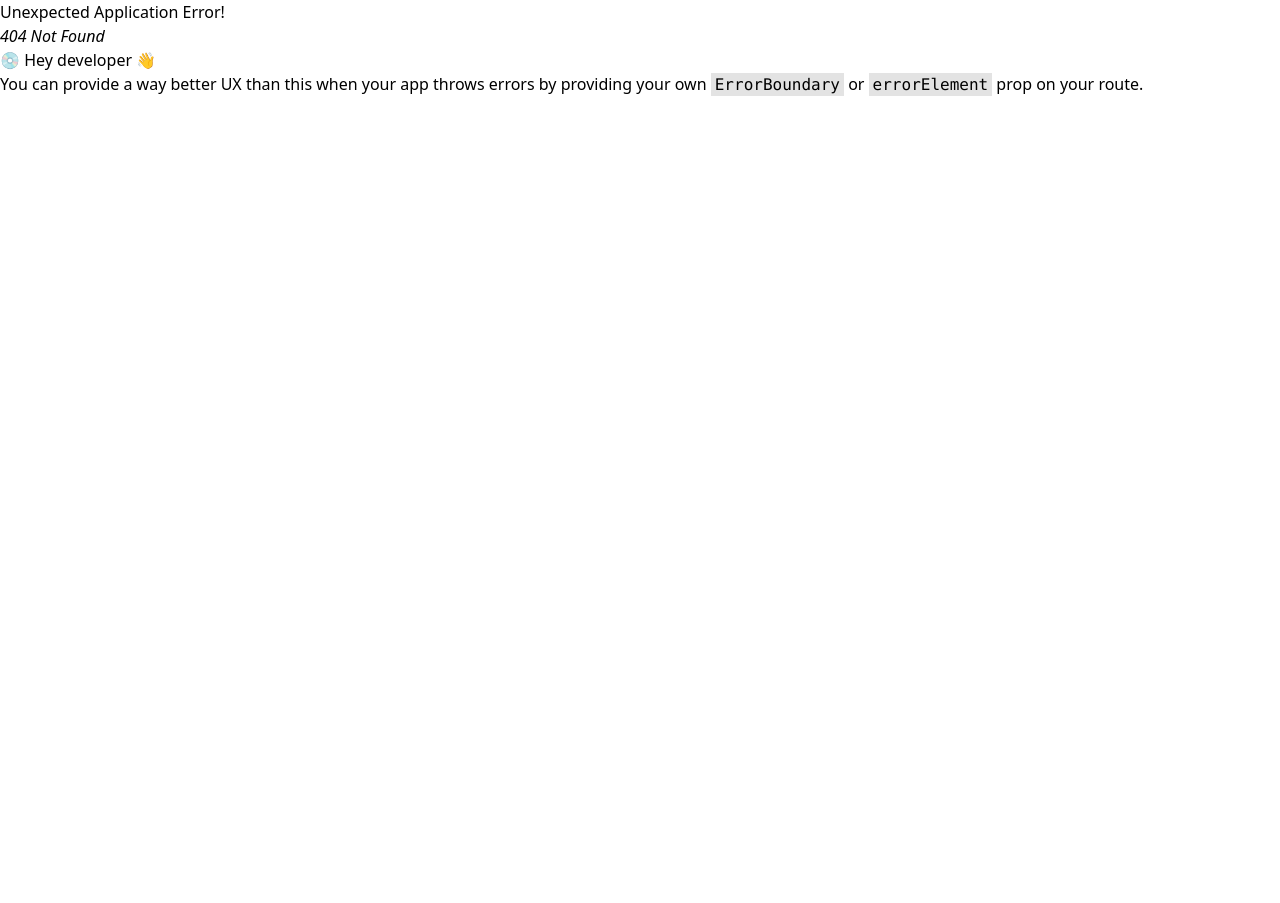
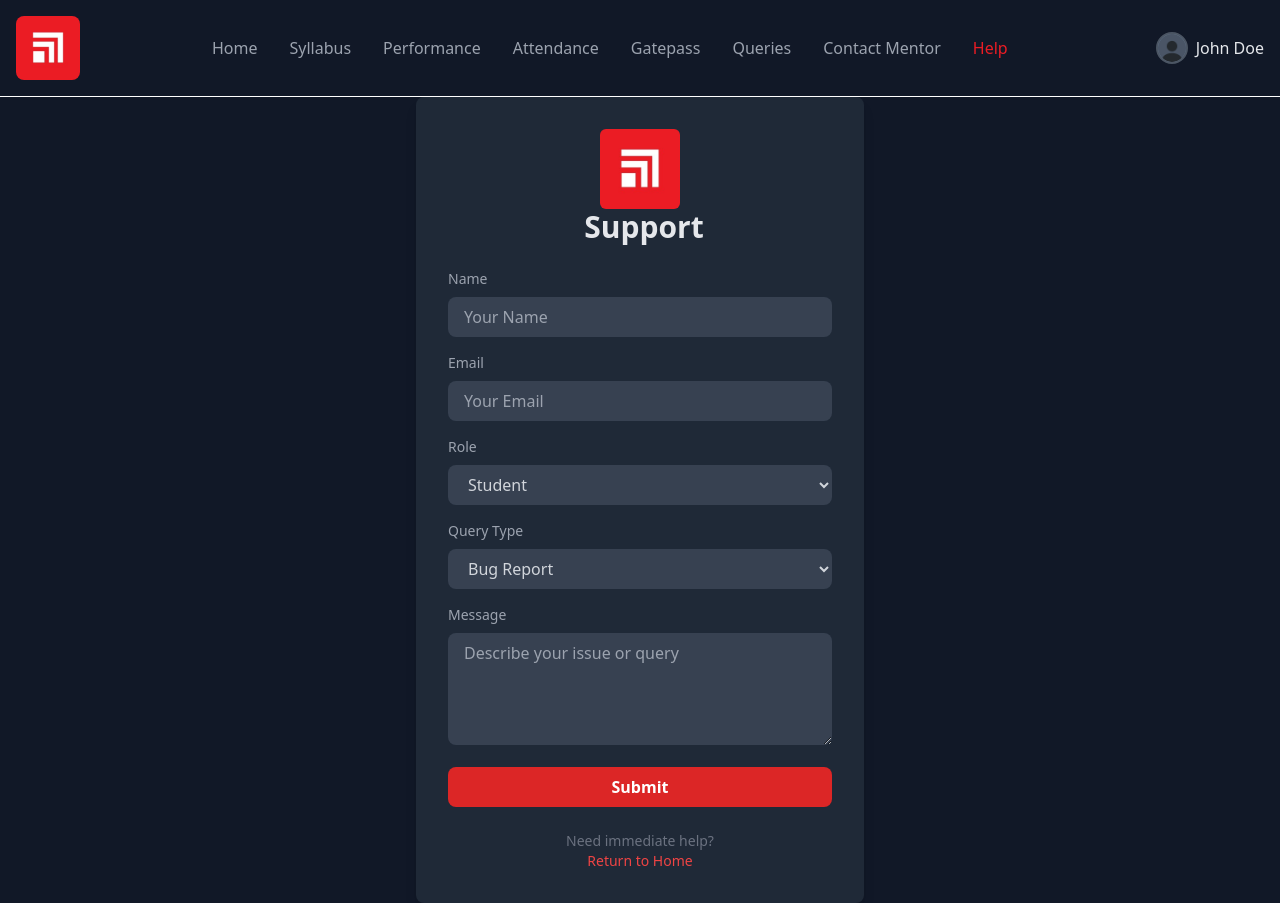
Before and after one commit to BowlPulp/Chitkara-Connect, a React (Vite) app in the folder client/: page /student/help in a window 1280 px wide. Before the commit this address had no page. Before the commit the page ends 800 px from the top, so only its background shows below. Built offline with nearby package versions, Linux system fonts and the light colour scheme.

Commit message:
jwt auth

```diff
--- a/client/src/page/login/LoginPage.jsx
+++ b/client/src/page/login/LoginPage.jsx
@@ -26,15 +26,17 @@ const LoginPage = () => {
       }
 
       const data = await response.json();
-      localStorage.setItem("token", data.token); // Store token in local storage
+
+      // Store token in cookies (httpOnly cookie will be set by the server)
+      document.cookie = `authToken=${data.token}; path=/; max-age=3600`; // Cookie expires in 1 hour
 
       // Now redirect based on the role (student or teacher)
       if (data.role === "student") {
         // Redirect to student dashboard
-        navigate(`/student/${data.userId}${data.RollNo}/home`);
+        navigate(`/student/home`);
       } else if (data.role === "teacher") {
         // Redirect to teacher dashboard
-        navigate(`/teacher/${data.userId}${data.teacherId}/home`);
+        navigate(`/teacher/home`);
       } else {
         setError("User role not found.");
       }
@@ -95,7 +97,7 @@ const LoginPage = () => {
 
         <div className="text-sm text-center text-gray-500">
           <p>Having trouble logging in?</p>
-          <a href="#" className="text-red-500 hover:underline">
+          <a href="/support" className="text-red-500 hover:underline">
             Contact support
           </a>
         </div>
--- /dev/null
+++ b/client/src/page/login/SupportPage.jsx
@@ -0,0 +1,142 @@
+import React, { useState } from "react";
+import chitkaraLogo from "../../assets/chitkaraLogo.jpeg"; // Adjust the path as needed
+
+const SupportPage = () => {
+  const [formData, setFormData] = useState({
+    name: "",
+    email: "",
+    role: "Student", // Default role
+    queryType: "Bug Report", // Default query type
+    message: "",
+  });
+  const [successMessage, setSuccessMessage] = useState("");
+
+  const handleChange = (e) => {
+    const { name, value } = e.target;
+    setFormData((prev) => ({ ...prev, [name]: value }));
+  };
+
+  const handleSubmit = (e) => {
+    e.preventDefault();
+    console.log("Form Submitted:", formData);
+    setSuccessMessage("Thank you for your feedback! We'll get back to you shortly.");
+    setFormData({
+      name: "",
+      email: "",
+      role: "Student",
+      queryType: "Bug Report",
+      message: "",
+    });
+  };
+
+  return (
+    <div className="flex items-center justify-center min-h-screen bg-gray-900">
+      <div className="w-full max-w-md p-8 space-y-6 bg-gray-800 rounded-lg shadow-lg">
+        <div className="flex flex-col items-center justify-center space-x-2">
+          <img src={chitkaraLogo} alt="Chitkara Logo" className="w-20 h-20 rounded-md" />
+          <h1 className="text-3xl font-semibold text-gray-200">Support</h1>
+        </div>
+
+        <form className="space-y-4" onSubmit={handleSubmit}>
+          <div>
+            <label htmlFor="name" className="block text-sm font-medium text-gray-400">
+              Name
+            </label>
+            <input
+              type="text"
+              id="name"
+              name="name"
+              value={formData.name}
+              onChange={handleChange}
+              placeholder="Your Name"
+              className="w-full px-4 py-2 mt-2 text-gray-300 bg-gray-700 rounded-lg focus:outline-none focus:ring-2 focus:ring-red-500"
+              required
+            />
+          </div>
+
+          <div>
+            <label htmlFor="email" className="block text-sm font-medium text-gray-400">
+              Email
+            </label>
+            <input
+              type="email"
+              id="email"
+              name="email"
+              value={formData.email}
+              onChange={handleChange}
+              placeholder="Your Email"
+              className="w-full px-4 py-2 mt-2 text-gray-300 bg-gray-700 rounded-lg focus:outline-none focus:ring-2 focus:ring-red-500"
+              required
+            />
+          </div>
+
+          <div>
+            <label htmlFor="role" className="block text-sm font-medium text-gray-400">
+              Role
+            </label>
+            <select
+              id="role"
+              name="role"
+              value={formData.role}
+              onChange={handleChange}
+              className="w-full px-4 py-2 mt-2 text-gray-300 bg-gray-700 rounded-lg focus:outline-none focus:ring-2 focus:ring-red-500"
+            >
+              <option value="Student">Student</option>
+              <option value="Teacher">Teacher</option>
+            </select>
+          </div>
+
+          <div>
+            <label htmlFor="queryType" className="block text-sm font-medium text-gray-400">
+              Query Type
+            </label>
+            <select
+              id="queryType"
+              name="queryType"
+              value={formData.queryType}
+              onChange={handleChange}
+              className="w-full px-4 py-2 mt-2 text-gray-300 bg-gray-700 rounded-lg focus:outline-none focus:ring-2 focus:ring-red-500"
+            >
+              <option value="Bug Report">Bug Report</option>
+              <option value="Query">Query</option>
+            </select>
+          </div>
+
+          <div>
+            <label htmlFor="message" className="block text-sm font-medium text-gray-400">
+              Message
+            </label>
+            <textarea
+              id="message"
+              name="message"
+              value={formData.message}
+              onChange={handleChange}
+              placeholder="Describe your issue or query"
+              rows="4"
+              className="w-full px-4 py-2 mt-2 text-gray-300 bg-gray-700 rounded-lg focus:outline-none focus:ring-2 focus:ring-red-500"
+              required
+            ></textarea>
+          </div>
+
+          {successMessage && <p className="text-green-500 text-center">{successMessage}</p>}
+
+          <button
+            type="submit"
+            className="w-full px-4 py-2 font-semibold text-white bg-red-600 rounded-lg hover:bg-red-700 focus:outline-none focus:ring-2 focus:ring-red-500 focus:ring-offset-2"
+          >
+            Submit
+          </button>
+        </form>
+
+        <div className="text-sm text-center text-gray-500">
+          <p>Need immediate help?</p>
+          <a href="/" className="text-red-500 hover:underline">
+            Return to Home
+          </a>
+        </div>
+      </div>
+    </div>
+  );
+};
+
+export default SupportPage;
--- a/client/src/page/teacher/TeacherNavBar/TeacherNavBar.jsx
+++ b/client/src/page/teacher/TeacherNavBar/TeacherNavBar.jsx
@@ -1,4 +1,5 @@
 import React, { useState } from "react";
+import { Link } from "react-router-dom"; // Import Link
 import chitkaraLogo from "/chitkaraLogo.jpeg"; // Adjust the path as needed
 import profile from "/profile.png"; // Adjust the path for the profile image
 
@@ -6,7 +7,7 @@ const TeacherNavBar = () => {
   const [isProfileDropdownOpen, setProfileDropdownOpen] = useState(false);
   const [isMobileMenuOpen, setMobileMenuOpen] = useState(false);
 
-    // Dummy student data
+  // Dummy teacher data
   const teacher = {
     name: "Jane Smith",
     email: "janesmith@example.com",
@@ -25,24 +26,26 @@ const TeacherNavBar = () => {
       <div className="container mx-auto flex justify-between items-center">
         {/* Logo and Text */}
         <div className="flex items-center space-x-6">
-            <a href="#" className="flex items-center space-x-2">
-              <img className="w-12 h-12 md:w-16 md:h-16 rounded-lg" src={chitkaraLogo} alt="Logo" />
-
-            </a>
+          <Link to="/" className="flex items-center space-x-2">
+            <img
+              className="w-12 h-12 md:w-16 md:h-16 rounded-lg"
+              src={chitkaraLogo}
+              alt="Logo"
+            />
+          </Link>
         </div>
 
         {/* Navigation Links */}
         <div className="hidden lg:flex flex-grow justify-center space-x-8">
-          <a href="#" className="hover:text-[#EB1C24]">Home</a>
-          <a href="#" className="hover:text-[#EB1C24]">Syllabus</a>
-          <a href="#" className="hover:text-[#EB1C24]">Performance</a>
-          <a href="#" className="hover:text-[#EB1C24]">Attendance</a>
-          <a href="#" className="hover:text-[#EB1C24]">Gatepass</a>
-          <a href="#" className="hover:text-[#EB1C24]">Queries</a>
-          <a href="#" className="hover:text-[#EB1C24]">Student Problems</a>
-          <a href="#" className="hover:text-[#EB1C24]">Manage Students</a>
-          <a href="#" className="hover:text-[#EB1C24]">Help</a>
-
+          <Link to="/teacher/home" className="hover:text-[#EB1C24]">Home</Link>
+          <Link to="/teacher/syllabus" className="hover:text-[#EB1C24]">Syllabus</Link>
+          <Link to="/teacher/performance" className="hover:text-[#EB1C24]">Performance</Link>
+          <Link to="/teacher/attendance" className="hover:text-[#EB1C24]">Attendance</Link>
+          <Link to="/teacher/gatepass" className="hover:text-[#EB1C24]">Gatepass</Link>
+          <Link to="/teacher/queries" className="hover:text-[#EB1C24]">Queries</Link>
+          <Link to="/teacher/problems" className="hover:text-[#EB1C24]">Student Problems</Link>
+          <Link to="/teacher/manage" className="hover:text-[#EB1C24]">Manage Students</Link>
+          <Link to="/teacher/help" className="hover:text-[#EB1C24]">Help</Link>
         </div>
 
         {/* Profile and Mobile Menu Button */}
@@ -62,22 +65,29 @@ const TeacherNavBar = () => {
                 src={profile}
                 alt="Profile"
               />
-                <span className="hidden md:inline-block font-medium">{teacher.name}</span>
+              <span className="hidden md:inline-block font-medium">
+                {teacher.name}
+              </span>
             </button>
             {isProfileDropdownOpen && (
               <div className="absolute right-0 mt-2 w-auto bg-gray-800 rounded-lg shadow-lg py-2">
                 <div className="px-4 py-2 text-sm">
                   <p className="font-semibold">{teacher.name}</p>
                   <p className="text-gray-400">{teacher.email}</p>
-                    <p>Roll No: {teacher.RollNo}</p>
                 </div>
                 <div className="border-t border-gray-700"></div>
-                  <a href="#" className="block px-4 py-2 text-sm hover:bg-gray-700">
+                <Link
+                  to="/teacher/profile"
+                  className="block px-4 py-2 text-sm hover:bg-gray-700"
+                >
                   View Profile
-                  </a>
-                  <a href="#" className="block px-4 py-2 text-sm hover:bg-gray-700">
+                </Link>
+                <Link
+                  to="/logout"
+                  className="block px-4 py-2 text-sm hover:bg-gray-700"
+                >
                   Logout
-                  </a>
+                </Link>
               </div>
             )}
           </div>
@@ -86,17 +96,16 @@ const TeacherNavBar = () => {
 
       {/* Mobile Menu */}
       {isMobileMenuOpen && (
-          <div className="lg:hidden mt-4 space-y-2 flex flex-col bg-gray-800 justify-center p-5 rounded-md ">
-            <a href="#" className="hover:text-[#EB1C24]">Home</a>
-          <a href="#" className="hover:text-[#EB1C24]">Syllabus</a>
-          <a href="#" className="hover:text-[#EB1C24]">Performance</a>
-          <a href="#" className="hover:text-[#EB1C24]">Attendance</a>
-          <a href="#" className="hover:text-[#EB1C24]">Gatepass</a>
-          <a href="#" className="hover:text-[#EB1C24]">Queries</a>
-          <a href="#" className="hover:text-[#EB1C24]">Student Problems</a>
-          <a href="#" className="hover:text-[#EB1C24]">Manage Students</a>
-          <a href="#" className="hover:text-[#EB1C24]">Help</a>
-
+        <div className="lg:hidden mt-4 space-y-2 flex flex-col bg-gray-800 justify-center p-5 rounded-md">
+          <Link to="/teacher/home" className="hover:text-[#EB1C24]">Home</Link>
+          <Link to="/teacher/syllabus" className="hover:text-[#EB1C24]">Syllabus</Link>
+          <Link to="/teacher/performance" className="hover:text-[#EB1C24]">Performance</Link>
+          <Link to="/teacher/attendance" className="hover:text-[#EB1C24]">Attendance</Link>
+          <Link to="/teacher/gatepass" className="hover:text-[#EB1C24]">Gatepass</Link>
+          <Link to="/teacher/queries" className="hover:text-[#EB1C24]">Queries</Link>
+          <Link to="/teacher/problems" className="hover:text-[#EB1C24]">Student Problems</Link>
+          <Link to="/teacher/manage" className="hover:text-[#EB1C24]">Manage Students</Link>
+          <Link to="/teacher/help" className="hover:text-[#EB1C24]">Help</Link>
         </div>
       )}
     </nav>
```
Also changed, not shown: client/src/main.jsx (+15 -6 lines), 2 other files (tests, documents, lock files or other folders). Lines whose indentation alone changed are shown as unchanged.
